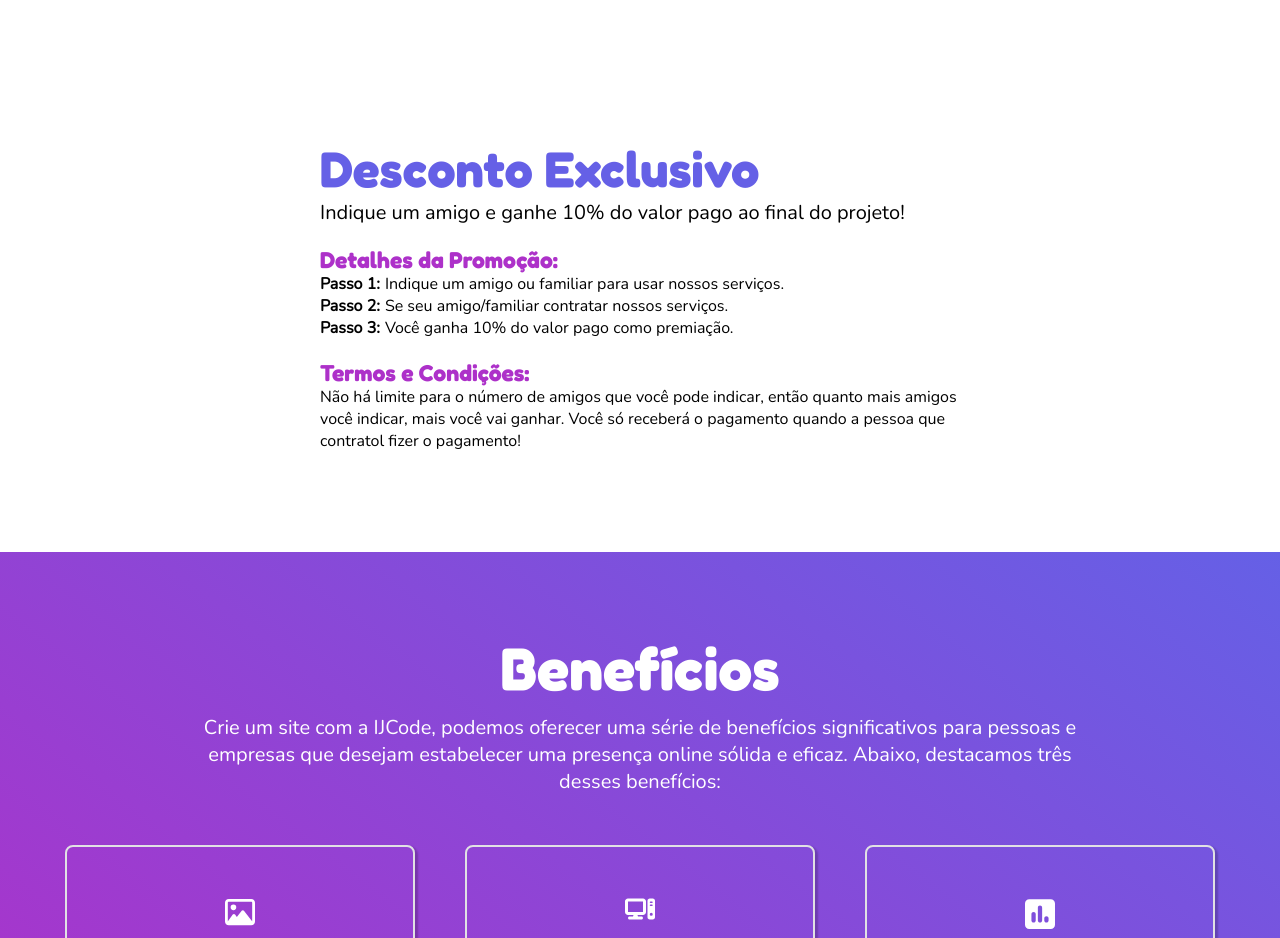
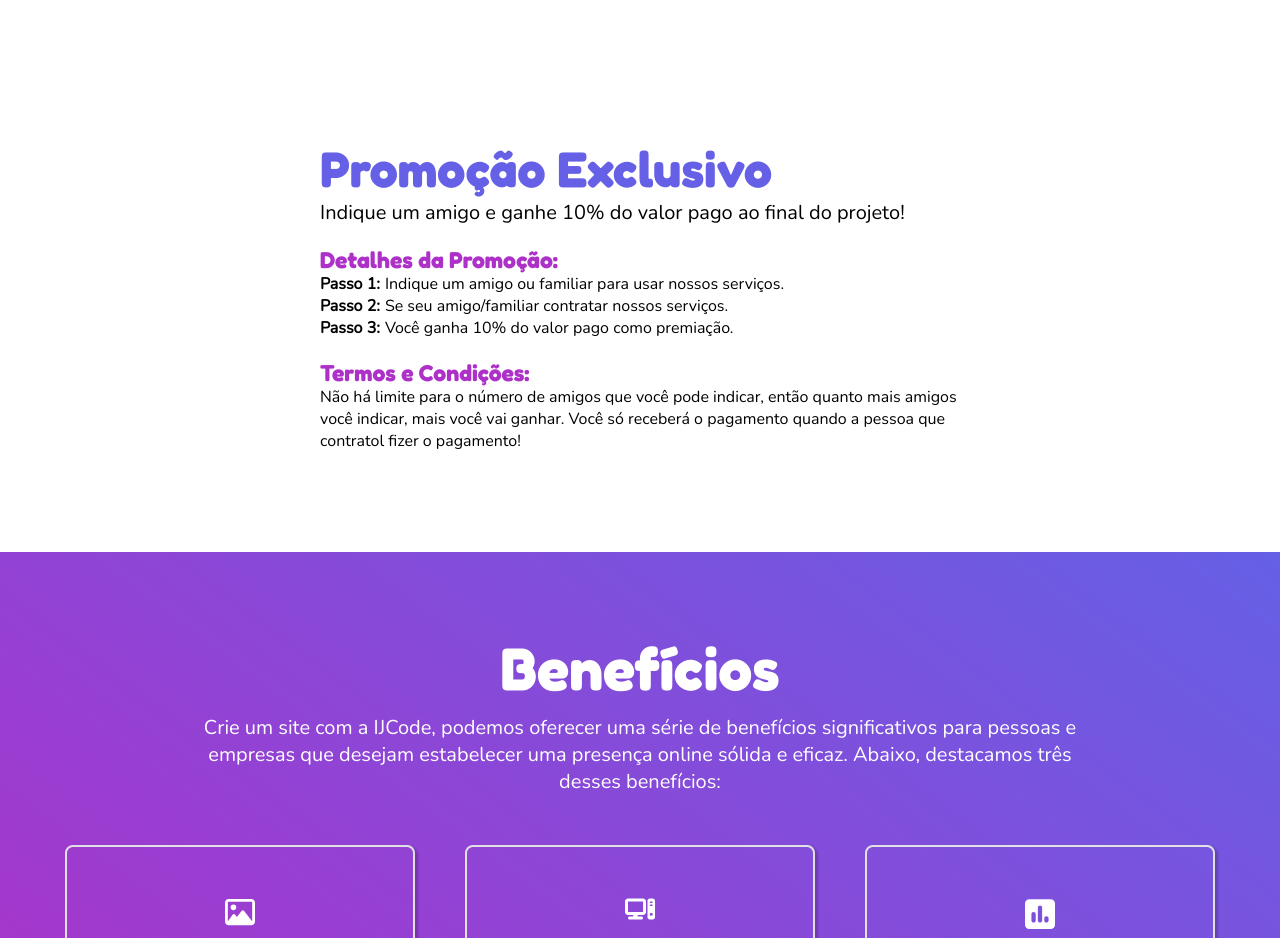
Before and after one commit to IsadoraVanderlan/IJCode, a Next.js app: page / in a window 1280 px wide. Shown: the part 1680-2618 px from the top of the page. Built offline with nearby package versions, Linux system fonts and the light colour scheme.

Commit message:
corrigido promocao

```diff
--- a/src/components/Sections/promoção/Promocao.js
+++ b/src/components/Sections/promoção/Promocao.js
@@ -16,7 +16,7 @@ const Promocao = () => {
 
       <div className={styles.textopromocao}>
         <Fade right>
-          <h2>Desconto Exclusivo</h2>
+          <h2>Promoção Exclusivo</h2>
           <p className={styles.ppromocao}>
             Indique um amigo e ganhe 10% do valor pago ao final do projeto!
           </p>
```
